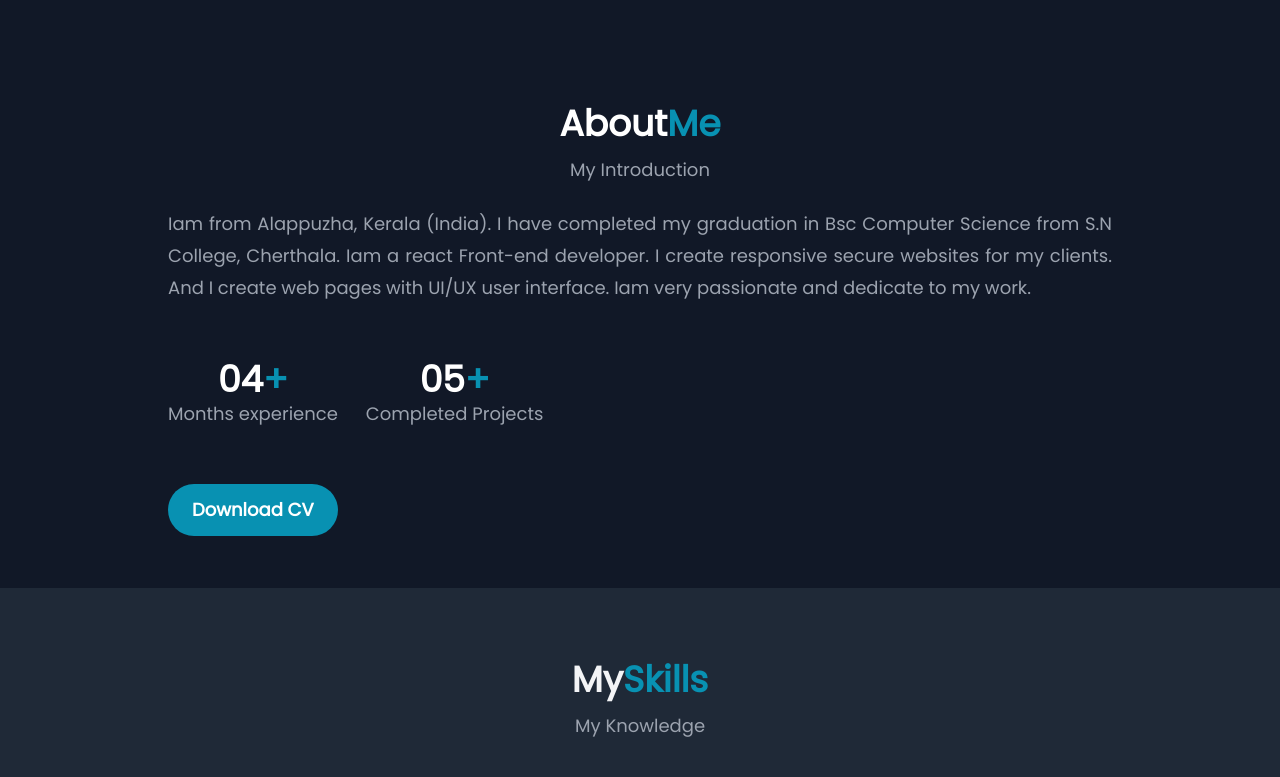
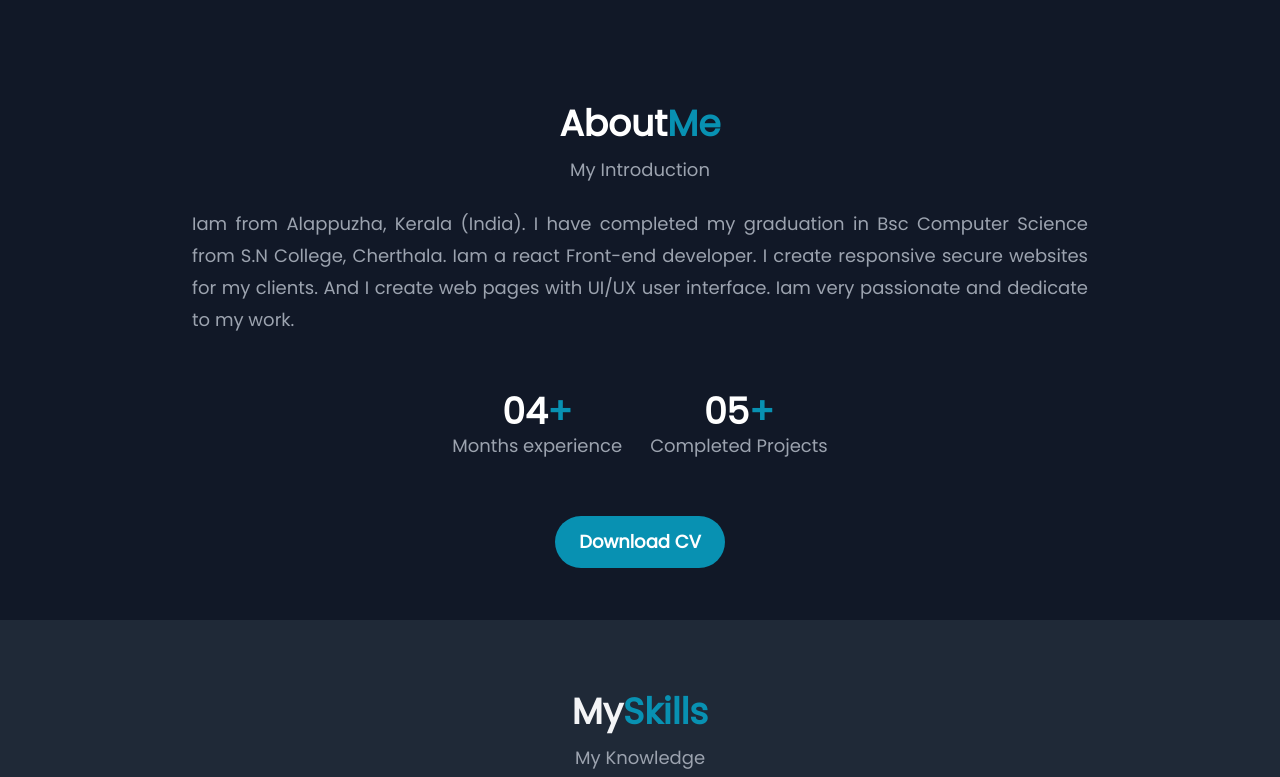
Before and after one commit to Libing1999/React-portfolio, a React (Create React App) app: page / in a window 1280 px wide. Shown: the part 768-1545 px from the top of the page. Built offline with nearby package versions, Linux system fonts and the light colour scheme; the HTML template or start-up script is replaced by a standard one.

Commit message:
add about page allignment

```diff
--- a/src/components/About.jsx
+++ b/src/components/About.jsx
@@ -12,17 +12,17 @@ const About = () => {
           About<span className="text-cyan-600">Me</span>
         </h3>
         <p className="text-gray-400 my-3 text-lg">My Introduction</p>
-        <div className="flex md:flex-row flex-col-reverse items-center md:gap-8 gap-10 px-10 max-w-5xl mx-auto">
+        <div className="flex md:flex-row justify-center flex-col-reverse items-center md:gap-8 gap-10 px-10   mx-auto">
           <div>
-            <div className="text-gray-400 my-3 text-lg">
-              <p className="text-justify leading-7 md:leading-8 ">
+            <div className="text-gray-400 max-w-4xl  my-3 text-lg">
+              <p className="text-justify  leading-7 md:leading-8 ">
                 Iam from Alappuzha, Kerala (India). I have completed my
                 graduation in Bsc Computer Science from S.N College, Cherthala.
                 Iam a react Front-end developer. I create responsive secure
                 websites for my clients. And I create web pages with UI/UX user
                 interface. Iam very passionate and dedicate to my work.
               </p>
-              <div className="flex mt-14 items-center gap-7">
+              <div className="flex mt-14 md:justify-center items-center gap-7">
                 {info.map((content) => (
                   <div key={content.text}>
                     <h3 className="md:text-4xl text-2xl font-semibold text-white">
@@ -33,11 +33,13 @@ const About = () => {
                   </div>
                 ))}
               </div>
+              <div className="flex justify-center">
               <a href="src\assets\libin.pdf" download>
-                <button className="bg-cyan-600 font-semibold text-white md:mx-0 mx-auto rounded-full py-3 px-6 flex items-center gap-2 mt-14">
+                <button className="bg-cyan-600 font-semibold text-white md:mx-0 mx-auto rounded-full py-3 px-6 flex  items-center gap-2 mt-14">
                   Download CV
                 </button>
               </a>
+              </div>
             </div>
           </div>
         </div>
--- a/src/components/HeroImage.jsx
+++ b/src/components/HeroImage.jsx
@@ -27,12 +27,15 @@ const HeroImage = () => {
           <button className="bg-cyan-600 font-semibold text-white md:mx-0 mx-auto rounded-full py-3 px-6 flex items-center gap-2 mt-10">
             Contact Us
           </button>
+
           <div className="mt-8 text-3xl flex items-center md:justify-start justify-center gap-4">
+            <a href="https://www.linkedin.com/in/libin-george-b0b452259">
             {socialMedia?.map((icon) => (
               <div key={icon} className="text-gray-600 hover:text-white">
                 <ion-icon name={icon}></ion-icon>
               </div>
             ))}
+            </a>
           </div>
         </div>
       </div>
```
Also changed, not shown: src/components/MessageContent.jsx (+6 -6 lines).
